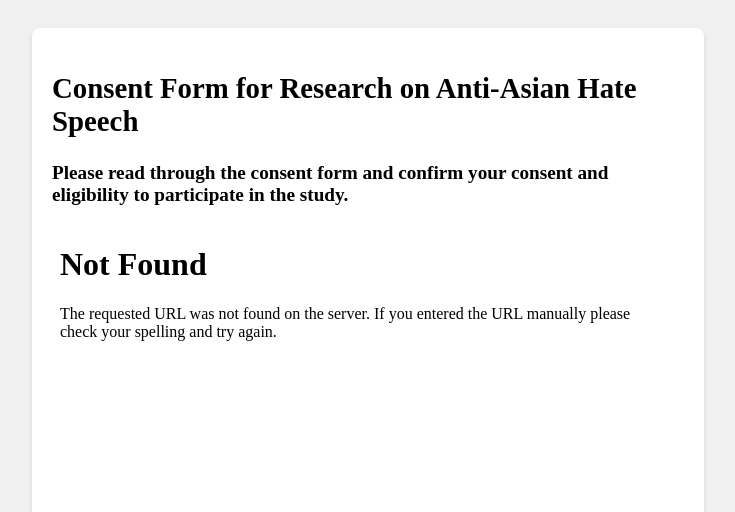
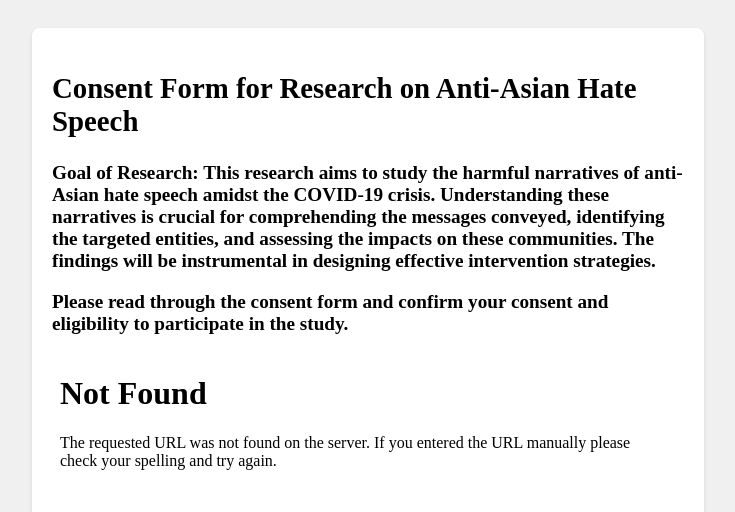
Before and after one commit to RadiumLZhang/Questionnaire-Website, a Flask app: page / in a window 1280 px wide. Shown: the top 512 px of the page, without its empty margins (272-1007 px from the left). Run offline with Flask 3, Linux system fonts and the light colour scheme.

Commit message:
fix(front-end): add goal of research

```diff
--- a/templates/main.html
+++ b/templates/main.html
@@ -8,7 +8,14 @@
 <div class="questionnaire-container">
   <div class="context">
     <h2>Consent Form for Research on Anti-Asian Hate Speech</h2>
-    <p>Please read through the consent form and confirm your consent and eligibility to participate in the study.</p>
+
+    <p>
+      <strong>Goal of Research:</strong> This research aims to study the harmful narratives of anti-Asian hate speech amidst the COVID-19 crisis. Understanding these narratives is crucial for comprehending the messages conveyed, identifying the targeted entities, and assessing the impacts on these communities. The findings will be instrumental in designing effective intervention strategies.
+    </p>
+
+    <p>
+      Please read through the consent form and confirm your consent and eligibility to participate in the study.
+    </p>
     <iframe src="{{ url_for('static', filename='docs/Consent-form.pdf') }}" style="width:600px; height:500px;" frameborder="0" scrolling="auto"></iframe>
   </div>
 
```
